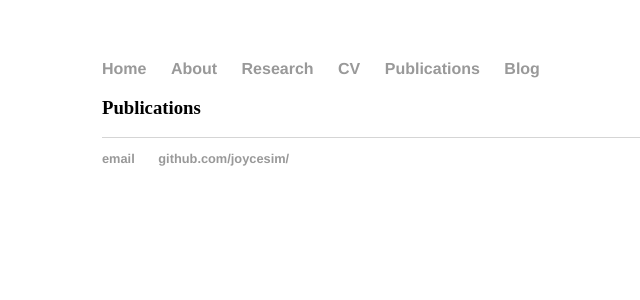
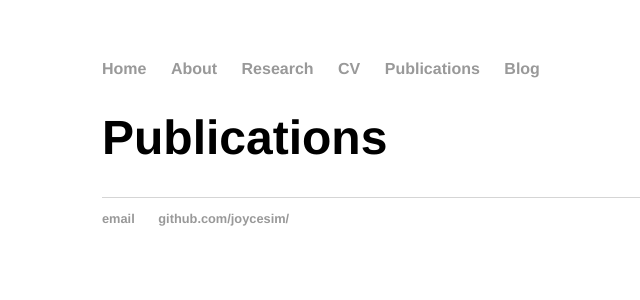
Before and after one commit to joycesim/joycesim.github.io, a Jekyll site: the page built from publications/index.md, in a window 1280 px wide. Shown: the top 300 px of the page, without its empty margins (90-730 px from the left). Built offline with Jekyll 4.4.1, drawn with Linux system fonts in a browser that asks for light colours.

Commit message:
Update index.md

```diff
--- a/publications/index.md
+++ b/publications/index.md
@@ -3,4 +3,4 @@ layout: default
 title: Publications
 ---
 
-### {{ page.title }}
+# Publications
```
